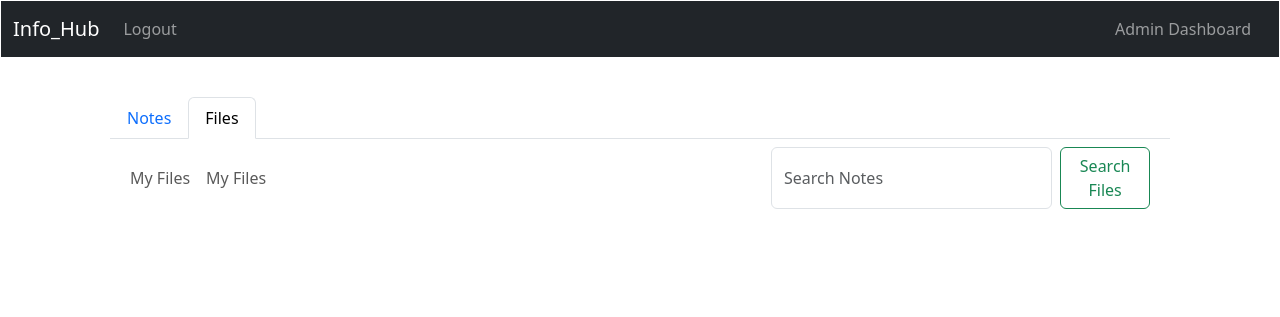
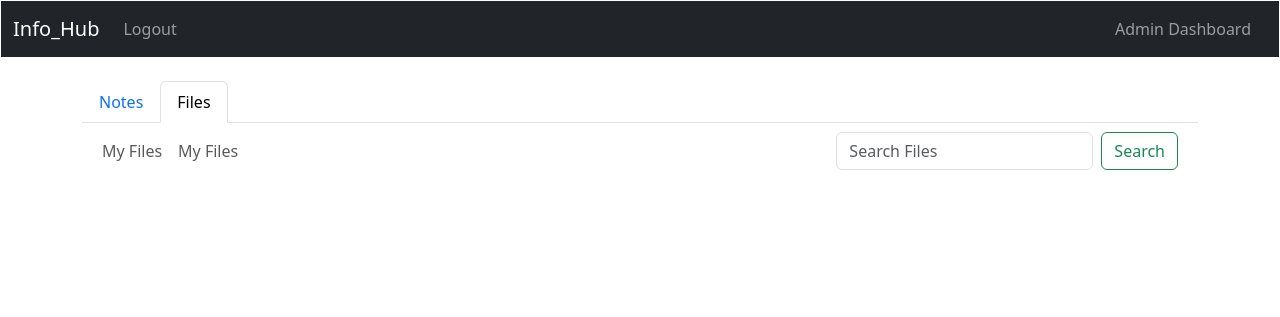
Before and after one commit to Willmo103/Flask-Notes-API-Docker, a Flask app: page / in a window 1280 px wide, after a click on "Files". Shown: the top 317 px of the page. Run offline with Flask 3, Linux system fonts and the light colour scheme; the visitor is signed in with stand-in values (Sample User, id 1); data that the repository does not hold is empty; parts of the project's set-up code (start-up, migrations or seed data) failed here and were passed over; some libraries are stand-ins or nearby versions.

Commit message:
Done modifying templates for my files.

```diff
--- a/app/templates/base.html
+++ b/app/templates/base.html
@@ -51,7 +51,7 @@
     </nav>
     {% with messages = get_flashed_messages(with_categories=true) %}
     {% if messages %}
-    <div class="container">
+    <div class="container-fluid">
         {% for category, message in messages %}
         <div class="alert alert-{{ category }} auto-hide" role="alert">
             {{ message }}
@@ -60,7 +60,7 @@
     </div>
     {% endif %}
     {% endwith %}
-    <main class="container">
+    <main class="container-fluid">
         {% block content %}{% endblock %}
     </main>
     <div class="modal fade" id="fileUploadModal" tabindex="-1" aria-labelledby="fileUploadModalLabel"
--- a/app/templates/index.html
+++ b/app/templates/index.html
@@ -2,9 +2,8 @@
 
 {% block content %}
 <div class="container">
-    <div class="row mt-1">
+    <div class="row">
         <div class="col-12">
-            <div class="bg-subtle p-3">
             <ul class="nav nav-tabs" id="myTab" role="tablist">
                 <li class="nav-item" role="presentation">
                     <a class="nav-link active" id="notes-tab" data-bs-toggle="tab" href="#notes" role="tab"
@@ -33,8 +32,7 @@
                                         <a class="nav-link" href="{{ url_for('routes.add_note') }}">New Note</a>
                                     </li>
                                 </ul>
-                                    <form class="d-flex me-2" action="{{ url_for('routes.search_notes') }}"
-                                        method="POST">
+                                <form class="d-flex me-2" action="{{ url_for('routes.search_notes') }}" method="POST">
                                     <input class="form-control me-2" type="search" name="search_term"
                                         placeholder="Search Notes" aria-label="Search">
                                     <button class="btn btn-outline-success" type="submit">Search</button>
@@ -70,11 +68,10 @@
                                             Files</a>
                                     </li>
                                 </ul>
-                                    <form class="d-flex me-2" action="{{ url_for('routes.search_files') }}"
-                                        method="POST">
+                                <form class="d-flex me-2" action="{{ url_for('routes.search_files') }}" method="POST">
                                     <input class="form-control me-2" type="search" name="search_term"
-                                            placeholder="Search Notes" aria-label="Search">
-                                        <button class="btn btn-outline-success" type="submit">Search Files</button>
+                                        placeholder="Search Files" aria-label="Search">
+                                    <button class="btn btn-outline-success" type="submit">Search</button>
                                 </form>
                             </div>
                         </div>
@@ -91,7 +88,6 @@
         </div>
     </div>
 </div>
-</div>
 
 
 {% endblock %}
```
Also changed, not shown: app/routes/files.py (+4 -5 lines), app/templates/file_search_results.html (+6 -4 lines), app/templates/my_files.html (deleted, +0 -9 lines). Lines whose indentation alone changed are shown as unchanged.
